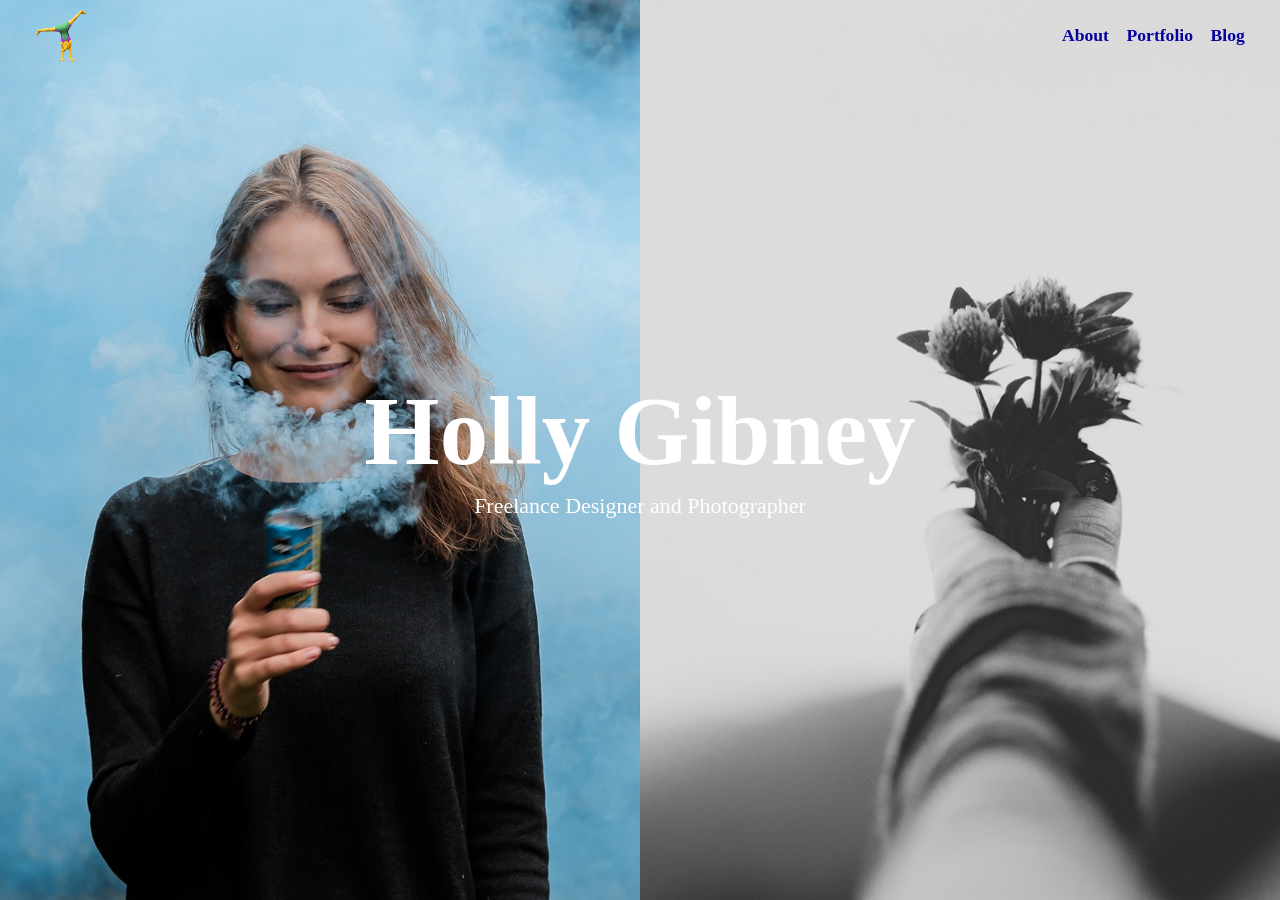
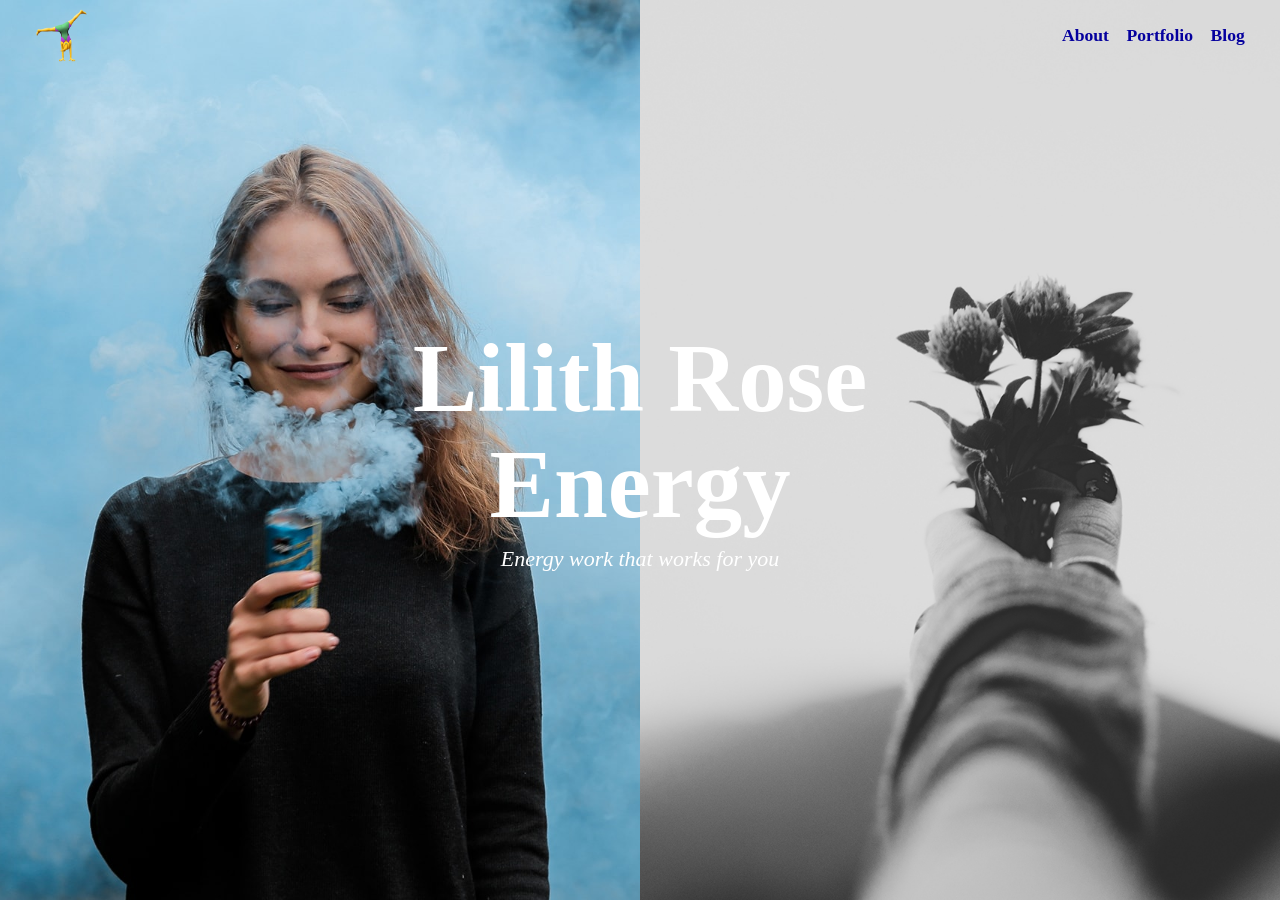
Before and after one commit to aquiring/aquiring.github.io, a Jekyll site: the page built from index.html, in a window 1280 px wide and 900 px high. Built offline with Jekyll 4.4.1, drawn with Linux system fonts in a browser that asks for light colours; some web fonts are replaced.

Commit message:
Update header info

```diff
--- a/index.html
+++ b/index.html
@@ -4,8 +4,8 @@ layout: default
 
 <section class="mast">
   <header class="mast__header">
-    <h1>Holly Gibney</h1>
-    <span>Freelance Designer and Photographer</span>
+    <h1>Lilith Rose Energy</h1>
+    <span><i>Energy work that works for you</i></span>
   </header>
   <div class="mast__img bg-grey">
     <div class="absolute-bg" style="background-image: url('/assets/images/mast-left.jpg');"></div>
```
